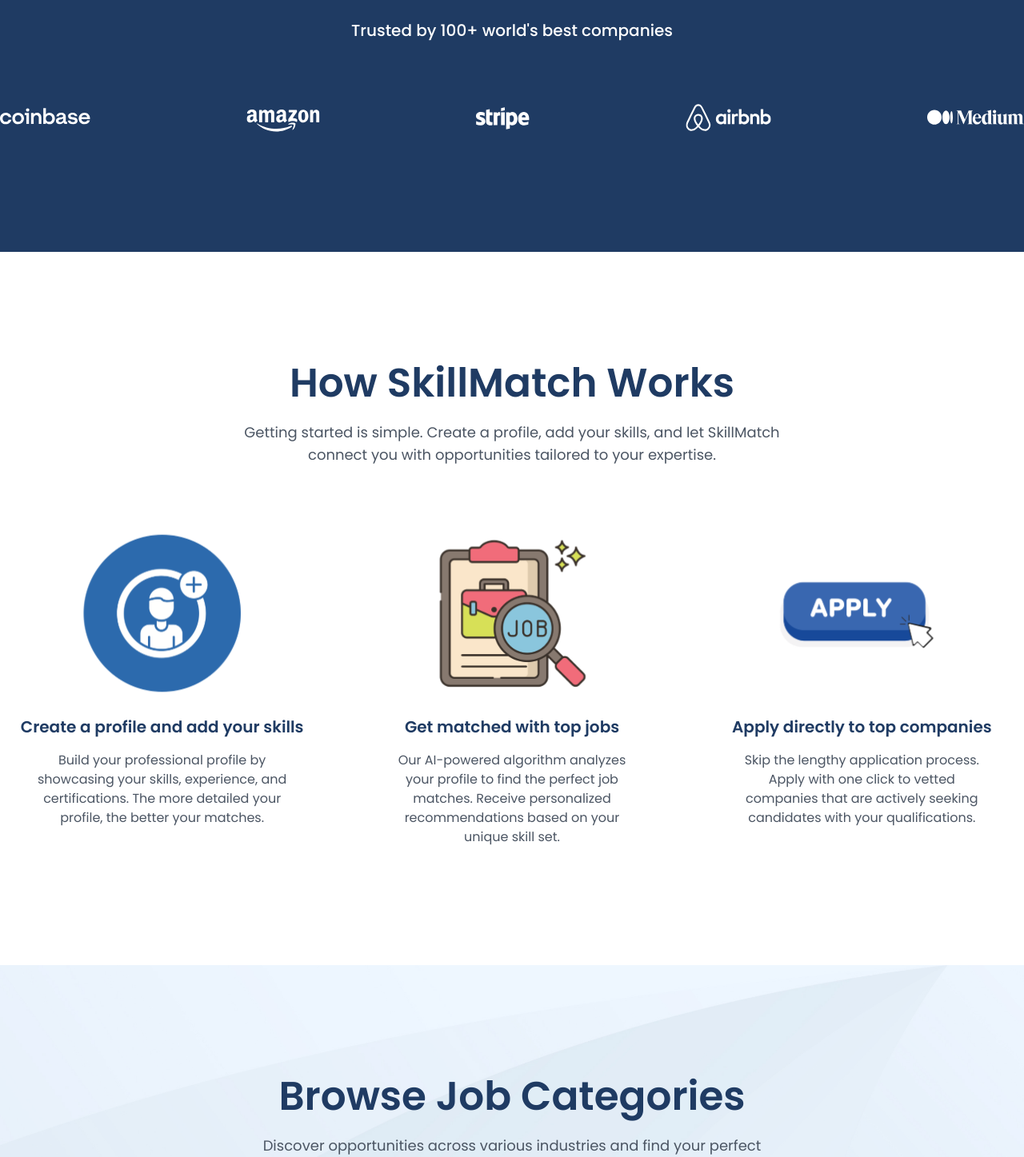
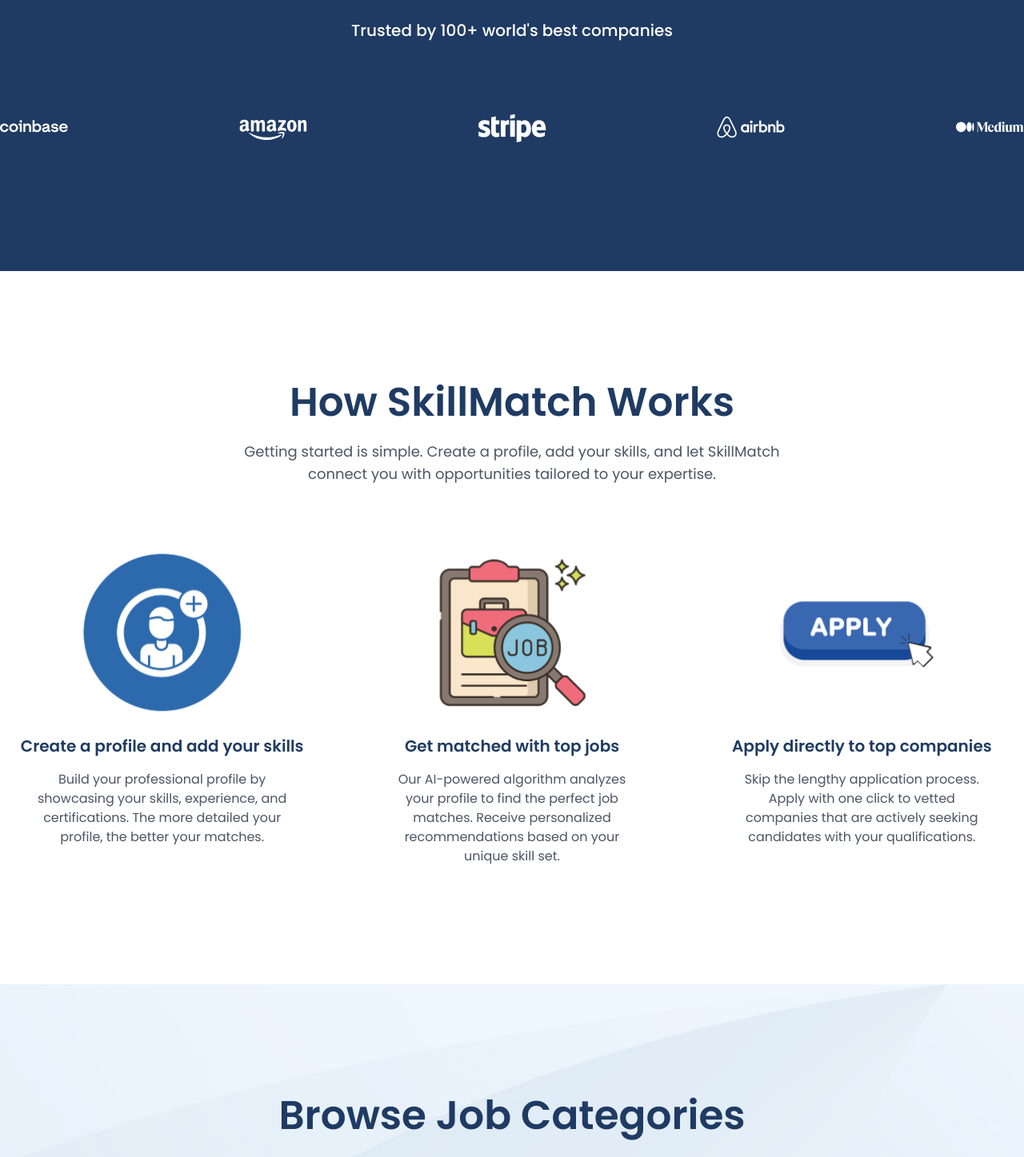
Before and after one commit to tom318267/skillmatch, a React (Create React App) app: page / in a window 1280 px wide. Shown: the part 1040-2487 px from the top of the page at 80% size. Built offline with nearby package versions, Linux system fonts and the light colour scheme; no server answers.

Commit message:
seed more jobs

```diff
--- a/src/App.tsx
+++ b/src/App.tsx
@@ -17,6 +17,7 @@ import { AuthProvider } from "./contexts/AuthContext.tsx";
 import JobsPage from "./pages/JobsPage.tsx";
 import { Toaster } from "react-hot-toast";
 import MainJobsPage from "./pages/MainJobsPage.tsx";
+import BlogsPage from "./pages/BlogsPage.tsx";
 
 const App: React.FC = () => {
   const location = useLocation(); // Only available inside BrowserRouter
@@ -45,6 +46,8 @@ const App: React.FC = () => {
             <Route path="/signup" element={<Signup />} />
             <Route path="/jobs" element={<JobsPage />} />
             <Route path="/jobs/all" element={<MainJobsPage />} />
+            <Route path="/blogs" element={<BlogsPage />} />
+
             {/* Redirect to homepage sections */}
             <Route
               path="/blogs"
--- a/src/components/HowItWorksSection.tsx
+++ b/src/components/HowItWorksSection.tsx
@@ -1,10 +1,36 @@
 import React from "react";
 
 const HowItWorksSection: React.FC = () => {
+  const steps = [
+    {
+      img: "/images/profile3.svg",
+      alt: "Create profile and add skills",
+      title: "Create a profile and add your skills",
+      description:
+        "Build your professional profile by showcasing your skills, experience, and certifications. The more detailed your profile, the better your matches.",
+      delay: "200",
+    },
+    {
+      img: "/images/job.svg",
+      alt: "Get matched with job opportunities",
+      title: "Get matched with top jobs",
+      description:
+        "Our AI-powered algorithm analyzes your profile to find the perfect job matches. Receive personalized recommendations based on your unique skill set.",
+      delay: "400",
+    },
+    {
+      img: "/images/apply.svg",
+      alt: "Apply directly to top companies",
+      title: "Apply directly to top companies",
+      description:
+        "Skip the lengthy application process. Apply with one click to vetted companies that are actively seeking candidates with your qualifications.",
+      delay: "600",
+    },
+  ];
+
   return (
     <section id="howItWorks" className="bg-white py-[148px]">
       <div className="container mx-auto text-center">
-        {/* Title */}
         <h2
           data-aos="fade-up"
           className="text-2xl md:text-[50px] font-semibold text-primary"
@@ -20,100 +46,40 @@ const HowItWorksSection: React.FC = () => {
           SkillMatch connect you with opportunities tailored to your expertise.
         </p>
 
-        {/* Steps */}
         <div className="grid grid-cols-1 md:grid-cols-3 gap-8">
-          {/* Step 1 */}
+          {steps.map((step, index) => (
             <div
+              key={step.title}
               data-aos="fade-up"
-            data-aos-delay="200"
+              data-aos-delay={step.delay}
               className="flex flex-col items-center"
             >
               <img
+                src={step.img}
+                alt={step.alt}
+                className="w-52 h-52 mb-6"
+                loading="lazy"
+                width="208"
+                height="208"
                 data-aos="zoom-in"
-              data-aos-delay="300"
-              src="/images/profile3.svg"
-              alt="Create profile and add skills"
-              className="w-52 h-52 mb-6"
+                data-aos-delay={String(Number(step.delay) + 100)}
               />
               <h3
                 data-aos="fade-up"
-              data-aos-delay="400"
+                data-aos-delay={String(Number(step.delay) + 200)}
                 className="text-xl font-semibold text-primary mb-4"
               >
-              Create a profile and add your skills
+                {step.title}
               </h3>
               <p
                 data-aos="fade-up"
-              data-aos-delay="500"
+                data-aos-delay={String(Number(step.delay) + 300)}
                 className="text-md text-gray-600 max-w-xs"
               >
-              Build your professional profile by showcasing your skills,
-              experience, and certifications. The more detailed your profile,
-              the better your matches.
+                {step.description}
               </p>
             </div>
-
-          {/* Step 2 */}
-          <div
-            data-aos="fade-up"
-            data-aos-delay="400"
-            className="flex flex-col items-center"
-          >
-            <img
-              data-aos="zoom-in"
-              data-aos-delay="500"
-              src="/images/job.svg"
-              alt="Get matched with job opportunities"
-              className="w-52 h-52 mb-6"
-            />
-            <h3
-              data-aos="fade-up"
-              data-aos-delay="600"
-              className="text-xl font-semibold text-primary mb-4"
-            >
-              Get matched with top jobs
-            </h3>
-            <p
-              data-aos="fade-up"
-              data-aos-delay="700"
-              className="text-md text-gray-600 max-w-xs"
-            >
-              Our AI-powered algorithm analyzes your profile to find the perfect
-              job matches. Receive personalized recommendations based on your
-              unique skill set.
-            </p>
-          </div>
-
-          {/* Step 3 */}
-          <div
-            data-aos="fade-up"
-            data-aos-delay="600"
-            className="flex flex-col items-center"
-          >
-            <img
-              data-aos="zoom-in"
-              data-aos-delay="700"
-              src="/images/apply.svg"
-              alt="Apply directly to top companies"
-              className="w-52 h-52 mb-6"
-            />
-            <h3
-              data-aos="fade-up"
-              data-aos-delay="800"
-              className="text-xl font-semibold text-primary mb-4"
-            >
-              Apply directly to top companies
-            </h3>
-            <p
-              data-aos="fade-up"
-              data-aos-delay="900"
-              className="text-md text-gray-600 max-w-xs"
-            >
-              Skip the lengthy application process. Apply with one click to
-              vetted companies that are actively seeking candidates with your
-              qualifications.
-            </p>
-          </div>
+          ))}
         </div>
       </div>
     </section>
--- a/src/components/TrustedBySection.tsx
+++ b/src/components/TrustedBySection.tsx
@@ -1,15 +1,10 @@
-import React, { useEffect } from "react";
+import React from "react";
 import AOS from "aos";
 
 const TrustedBySection: React.FC = () => {
-  useEffect(() => {
-    AOS.refresh();
-  }, []);
-
   return (
     <section className="bg-primary text-white py-[148px]">
       <div className="container mx-auto text-center">
-        {/* Title */}
         <h2
           className="text-xl font-medium mb-[75px]"
           data-aos="fade-up"
@@ -18,43 +13,26 @@ const TrustedBySection: React.FC = () => {
           Trusted by 100+ world's best companies
         </h2>
 
-        {/* Logos */}
         <div className="flex flex-wrap justify-between items-center gap-8">
-          <img
-            src="/images/coinbase.svg"
-            alt="Coinbase"
-            className="h-8 md:h-10"
-            data-aos="fade-right"
-            data-aos-delay="100"
-          />
-          <img
-            src="/images/amazon.svg"
-            alt="Amazon"
-            className="h-8 md:h-10"
-            data-aos="fade-right"
-            data-aos-delay="200"
-          />
-          <img
-            src="/images/stripe.svg"
-            alt="Stripe"
-            className="h-8 md:h-10"
-            data-aos="fade-right"
-            data-aos-delay="300"
-          />
-          <img
-            src="/images/airbnb.svg"
-            alt="Airbnb"
-            className="h-8 md:h-10"
-            data-aos="fade-right"
-            data-aos-delay="400"
-          />
-          <img
-            src="/images/medium.svg"
-            alt="Medium"
-            className="h-8 md:h-10"
-            data-aos="fade-right"
-            data-aos-delay="500"
-          />
+          {[
+            { src: "/images/coinbase.svg", alt: "Coinbase", delay: "100" },
+            { src: "/images/amazon.svg", alt: "Amazon", delay: "200" },
+            { src: "/images/stripe.svg", alt: "Stripe", delay: "300" },
+            { src: "/images/airbnb.svg", alt: "Airbnb", delay: "400" },
+            { src: "/images/medium.svg", alt: "Medium", delay: "500" },
+          ].map((logo) => (
+            <img
+              key={logo.alt}
+              src={logo.src}
+              alt={logo.alt}
+              className="h-12 md:h-16"
+              loading="lazy"
+              width="85"
+              height="85"
+              data-aos="fade-right"
+              data-aos-delay={logo.delay}
+            />
+          ))}
         </div>
       </div>
     </section>
--- a/src/pages/Login.tsx
+++ b/src/pages/Login.tsx
@@ -71,7 +71,7 @@ const Login: React.FC = () => {
             alt="SkillMatch Logo"
             className="mx-auto h-20 w-auto"
           />
-          <h2 className="mt-6 text-center text-3xl font-extrabold text-gray-900">
+          <h2 className="mt-6 text-center text-3xl font-semibold text-gray-900">
             Sign in to your account
           </h2>
           <p className="mt-2 text-center text-sm text-gray-600">
--- a/src/pages/Signup.tsx
+++ b/src/pages/Signup.tsx
@@ -105,7 +105,7 @@ const Signup: React.FC = () => {
             alt="SkillMatch Logo"
             className="mx-auto h-20 w-auto"
           />
-          <h2 className="mt-6 text-center text-3xl font-extrabold text-gray-900">
+          <h2 className="mt-6 text-center text-3xl font-semibold text-gray-900">
             Create your account
           </h2>
           <p className="mt-2 text-center text-sm text-gray-600">
--- a/src/scripts/seedJobs.ts
+++ b/src/scripts/seedJobs.ts
@@ -65,6 +65,77 @@ const sampleJobs = [
     location: "Remote",
     postedDate: "2024-03-11",
   },
+  {
+    title: "Registered Nurse",
+    company: "City General Hospital",
+    category: "health",
+    description:
+      "Seeking a compassionate RN to join our emergency department team. You'll provide direct patient care, coordinate with medical staff, and ensure high-quality healthcare delivery. The ideal candidate will have strong clinical skills, excellent communication abilities, and experience in fast-paced healthcare environments.",
+    requirements: ["RN License", "BLS Certification", "2+ years experience"],
+    salary: "$75,000 - $95,000",
+    location: "Chicago",
+    postedDate: "2024-03-10",
+  },
+  {
+    title: "Marketing Manager",
+    company: "Brand Solutions",
+    category: "marketing",
+    description:
+      "Lead our digital marketing initiatives across multiple channels. You'll develop marketing strategies, manage campaigns, and analyze performance metrics. The role involves coordinating with creative teams, managing social media presence, and optimizing conversion rates.",
+    requirements: [
+      "5+ years marketing experience",
+      "Google Analytics",
+      "SEO expertise",
+    ],
+    salary: "$85,000 - $115,000",
+    location: "Austin",
+    postedDate: "2024-03-09",
+  },
+  {
+    title: "Customer Success Manager",
+    company: "SaaS Solutions",
+    category: "customer-service",
+    description:
+      "Drive customer satisfaction and retention through proactive relationship management. You'll onboard new clients, provide product training, and identify growth opportunities. The ideal candidate will have experience in SaaS customer success and strong problem-solving abilities.",
+    requirements: [
+      "3+ years in customer success",
+      "CRM experience",
+      "Project management",
+    ],
+    salary: "$70,000 - $90,000",
+    location: "Remote",
+    postedDate: "2024-03-08",
+  },
+  {
+    title: "Healthcare Administrator",
+    company: "Medical Group Network",
+    category: "health",
+    description:
+      "Oversee daily operations of our medical facility. You'll manage staff schedules, ensure compliance with healthcare regulations, and optimize patient care processes. Experience with healthcare management systems and insurance billing required.",
+    requirements: [
+      "Healthcare Administration degree",
+      "5+ years experience",
+      "EMR systems",
+    ],
+    salary: "$80,000 - $110,000",
+    location: "Miami",
+    postedDate: "2024-03-07",
+  },
+  {
+    title: "Social Media Specialist",
+    company: "Digital Trends Agency",
+    category: "marketing",
+    description:
+      "Create and manage engaging social media content across multiple platforms. You'll develop content calendars, analyze metrics, and collaborate with clients to achieve their social media goals. Experience with paid social advertising and content creation tools required.",
+    requirements: [
+      "3+ years social media management",
+      "Adobe Creative Suite",
+      "Paid social experience",
+    ],
+    salary: "$55,000 - $75,000",
+    location: "Los Angeles",
+    postedDate: "2024-03-06",
+  },
 ];
 
 const seedJobs = async () => {
```
Also changed, not shown: src/components/CategoriesSection.tsx (+7 -15 lines), src/pages/BlogsPage.tsx (added, +43 -0 lines), src/pages/JobsPage.tsx (+8 -1 lines), src/scripts/seedBlogs.ts (added, +79 -0 lines). Lines whose indentation alone changed are shown as unchanged.
